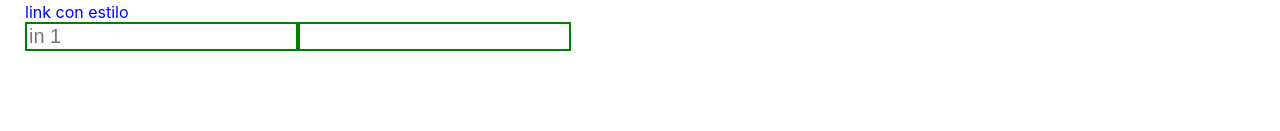
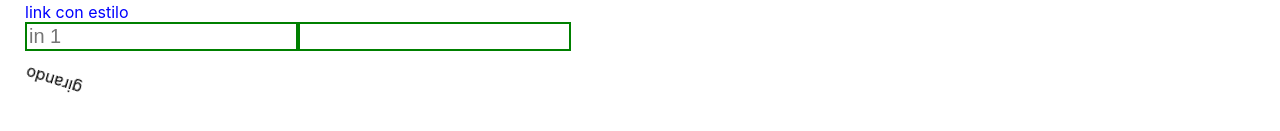
Before and after one commit to Glen1986/my-styled-components, a React (Create React App) app: page / in a window 1280 px wide. Shown: the part 381-512 px from the top of the page. Built offline with nearby package versions, Linux system fonts and the light colour scheme.

Commit message:
styled-components-animation

```diff
--- a/src/App.js
+++ b/src/App.js
@@ -1,4 +1,4 @@
-import styled from 'styled-components'
+import styled, { keyframes } from 'styled-components'
 
 const P = styled.p`
     font-size: 24px;
@@ -49,6 +49,20 @@ const Input = styled.input.attrs((props) => ({
 const Password = styled(Input).attrs({
     type: 'password',
 })``
+
+const girar = keyframes`
+from{
+transform: rotate(0deg);
+}
+to{
+transform: rotate(360deg)
+}
+`
+const Rotar = styled.div`
+    display: inline-block;
+    animation: ${girar} 10s linear infinite;
+`
+
 function App() {
     return (
         <Content>
@@ -72,6 +86,9 @@ function App() {
             <br />
             <Input placeholder="in 1" color="blue" />
             <Password color="black" />
+            <br />
+            <br />
+            <Rotar>girando</Rotar>
         </Content>
     )
 }
```
